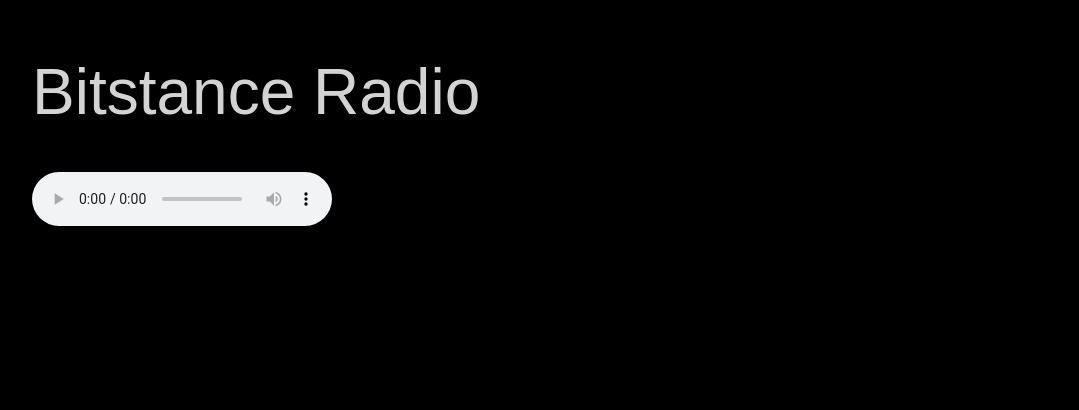
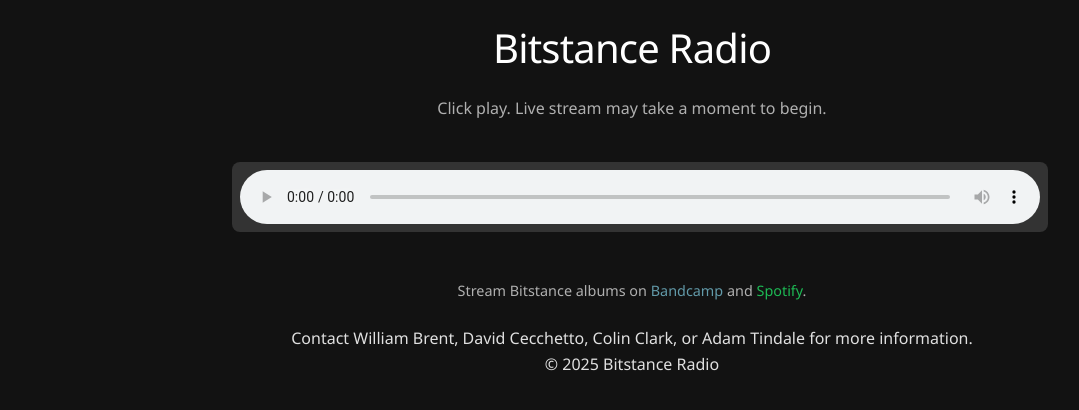
Before and after one commit to bitstance-band/bitstance-web, a plain HTML site: page index.html in a window 1280 px wide. Shown: the whole page, without its empty margins (8-1087 px from the left). Drawn offline with Linux system fonts and the light colour scheme.

Commit message:
Add files via upload

```diff
--- a/index.html
+++ b/index.html
@@ -5,13 +5,29 @@
     <meta name="viewport" content="width=device-width, initial-scale=1.0">
     <title>Bitstance Radio</title>
     <link href="styles.css" rel="stylesheet">
+    <link rel="icon" type="image/x-icon" href="favicon.ico">
+    <meta name="description" content="Bitstance Radio live stream.">
 </head>
 <body>
-    <header>
-        <h1>Bitstance Radio</h1>
-    </header>
-    <main>
-        <audio src="http://www.bitstance.org:8000/bitstance-radio.mp3" controls></audio>
-    </main>
+    <div class="container">
+        <header>
+            <h1>Bitstance Radio</h1>
+            <p class="tagline">Click play. Live stream may take a moment to begin.</p>
+        </header>
+        <main>
+            <audio src="http://www.bitstance.org:8000/bitstance-radio.mp3" controls>
+                Your browser does not support the audio element. Please use a modern browser.
+            </audio>
+            <div class="loading-message">Loading stream...</div>
+            <p class="audio-description"></p>
+            <!-- Updated section for Bandcamp and Spotify links -->
+            <div class="stream-links">
+                <p>Stream Bitstance albums on <a href="https://bitstance.bandcamp.com/album/array" target="_blank">Bandcamp</a> and <a href="https://open.spotify.com/artist/15U9kBoPrNqCHAkNHQLLIo?si=fmfnR_zGQHiF9LdBcVL1kg&nd=1&dlsi=c6b3ec04f9034c1f" target="_blank">Spotify</a>.</p>
+            </div>
+        </main>
+        <footer>
+            <p>Contact William Brent, David Cecchetto, Colin Clark, or Adam Tindale for more information.<br>&copy; 2025 Bitstance Radio</p>
+        </footer>
+    </div>
 </body>
 </html>
--- a/styles.css
+++ b/styles.css
@@ -1,11 +1,80 @@
 body {
-    padding: 0.25rem 2rem;
-    background-color: black;
-    color: lightgray;
+    padding: 1rem;
+    margin: 0;
+    background-color: #121212;
+    color: #e0e0e0;
+    font-family: 'Segoe UI', Tahoma, Geneva, Verdana, sans-serif;
+    line-height: 1.6;
+}
+
+.container {
+    max-width: 800px;
+    margin: 0 auto;
+    padding: 0 1rem;
+    text-align: center;
 }
 
 h1 {
-    font-family: sans-serif;
-    font-weight: 200;
-    font-size: 400%;
+    font-family: 'Segoe UI', sans-serif;
+    font-weight: 300;
+    font-size: 2.5rem;
+    margin: 0 0 1rem 0;
+    color: #ffffff;
+    letter-spacing: -0.05rem;
 }
+
+.tagline {
+    font-size: 1rem;
+    color: #b0b0b0;
+    margin: 0 0 1.5rem 0;
+}
+
+audio {
+    width: 100%;
+    max-width: 100%;
+    margin: 1rem 0;
+    background-color: #333;
+    border-radius: 8px;
+    padding: 0.5rem;
+}
+
+audio:hover {
+    background-color: #444;
+    transition: background-color 0.3s ease;
+}
+
+.loading-message {
+    display: none; /* Hidden by default */
+    font-size: 0.9rem;
+    color: #b0b0b0;
+    margin: 0.5rem 0;
+}
+
+.audio-description {
+    font-size: 0.9rem;
+    color: #b0b0b0;
+    margin: 0.5rem 0 1.5rem 0;
+}
+
+/* Styles for the stream links section */
+.stream-links {
+    margin: 1.5rem 0;
+    font-size: 0.9rem;
+    color: #b0b0b0;
+}
+
+.stream-links a {
+    color: #1db954; /* Spotify green */
+    text-decoration: none;
+    transition: color 0.3s ease;
+}
+
+.stream-links a:hover {
+    color: #1ed760; /* Lighter Spotify green */
+}
+
+.stream-links a[href*="bandcamp"] {
+    color: #629aa9; /* Bandcamp blue */
+}
+
+.stream-links a[href*="bandcamp"]:hover
```
